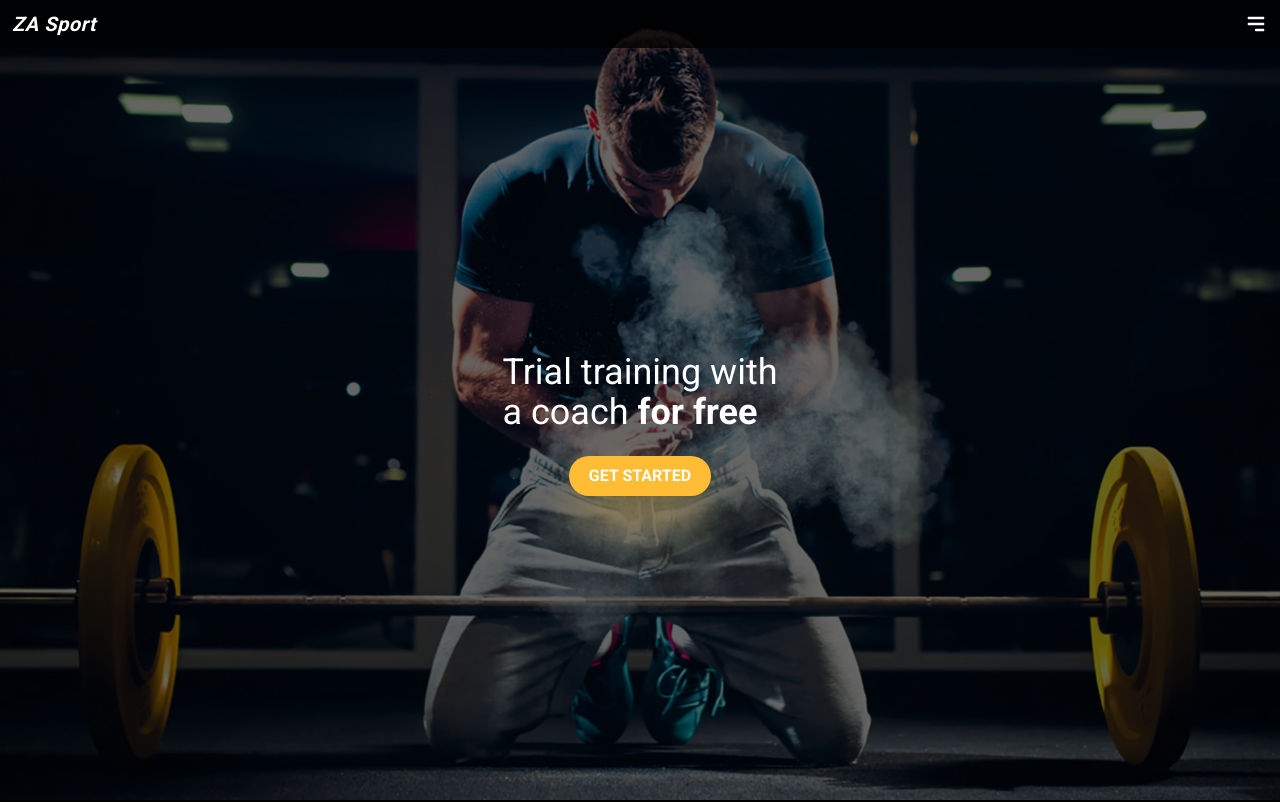
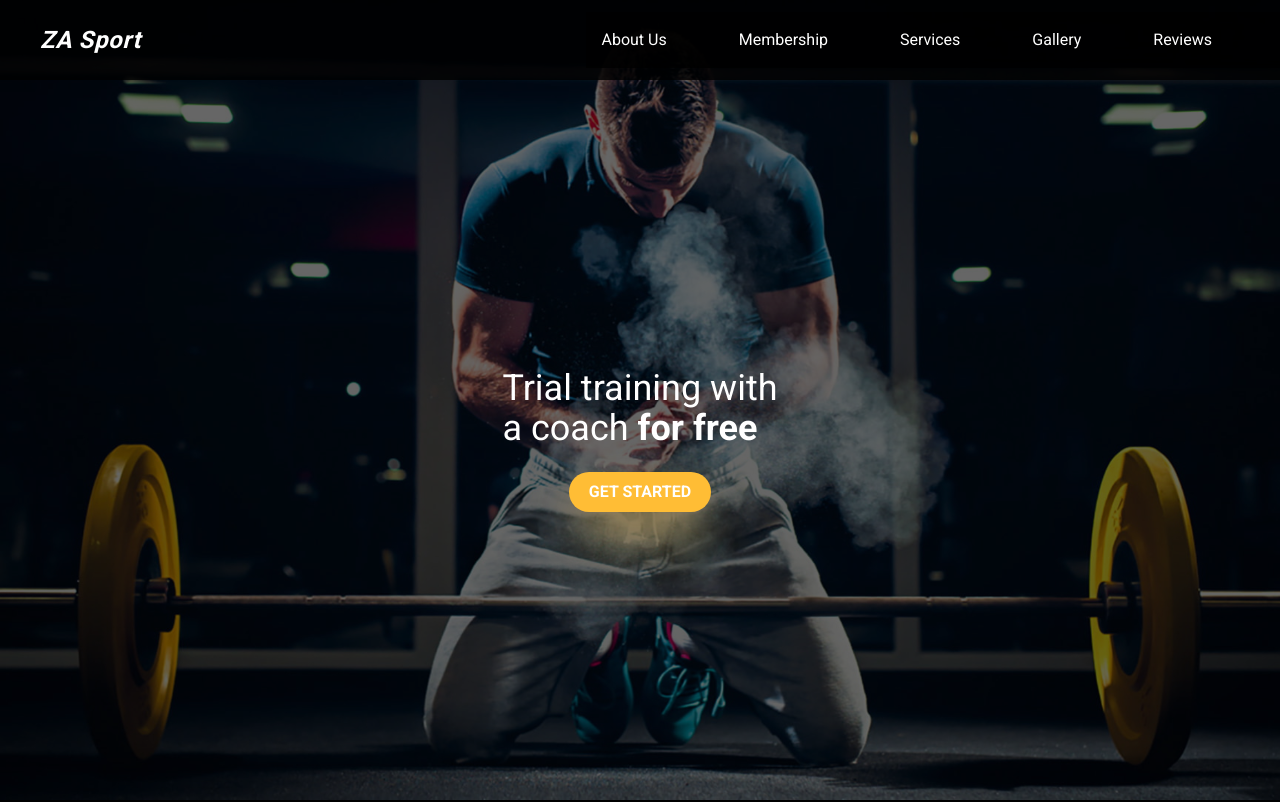
Before and after one commit to VictorMMartinezJr/Fitness-Landing-Page, a React (Create React App) app: page / in a window 1280 px wide. Shown: the top 802 px of the page. Built offline with nearby package versions, Linux system fonts and the light colour scheme.

Commit message:
added responsive styling to navbar

```diff
--- a/src/components/Navbar.js
+++ b/src/components/Navbar.js
@@ -5,22 +5,24 @@ const Navbar = () => {
   const [showNav, setShowNav] = useState(false);
 
   return (
-    <div className="navbar h-[6vh] flex justify-between items-center w-full px-3 relative font-Roboto text-white bg-lightBlack">
-      <h1 className="text-xl italic tracking-wide font-bold">ZA Sport</h1>
+    <div className="navbar h-[6vh] flex justify-between items-center w-full px-3 relative font-Roboto text-white bg-lightBlack lg:px-0 lg:h-[10vh]">
+      <h1 className="text-xl italic tracking-wide font-bold lg:ml-10 lg:text-2xl 2xl:text-3xl">
+        ZA Sport
+      </h1>
       <HiMenuAlt3
         onClick={() => setShowNav(!showNav)}
-        className="cursor-pointer text-2xl"
+        className="cursor-pointer text-2xl lg:hidden"
       />
       <ul
         className={`absolute w-[100%] right-0 top-[100%] flex flex-col items-end pr-3 transform ${
           showNav ? "translate-x-[0]" : " translate-x-[100%]"
-        } transition-transform bg-lightBlack text-white`}
+        } transition-transform bg-lightBlack text-white lg:static lg:flex-row lg:justify-end lg:items-center lg:translate-x-0 lg:w-auto`}
       >
-        <li className="my-4">About Us</li>
-        <li className="my-4">Membership</li>
-        <li className="my-4">Services</li>
-        <li className="my-4">Gallery</li>
-        <li className="my-4">Reviews</li>
+        <li className="my-4 lg:my-0 mr-10 lg:p-4">About Us</li>
+        <li className="my-4 lg:my-0 mr-10 lg:p-4">Membership</li>
+        <li className="my-4 lg:my-0 mr-10 lg:p-4">Services</li>
+        <li className="my-4 lg:my-0 mr-10 lg:p-4">Gallery</li>
+        <li className="my-4 lg:my-0 mr-10 lg:p-4">Reviews</li>
       </ul>
     </div>
   );
```
